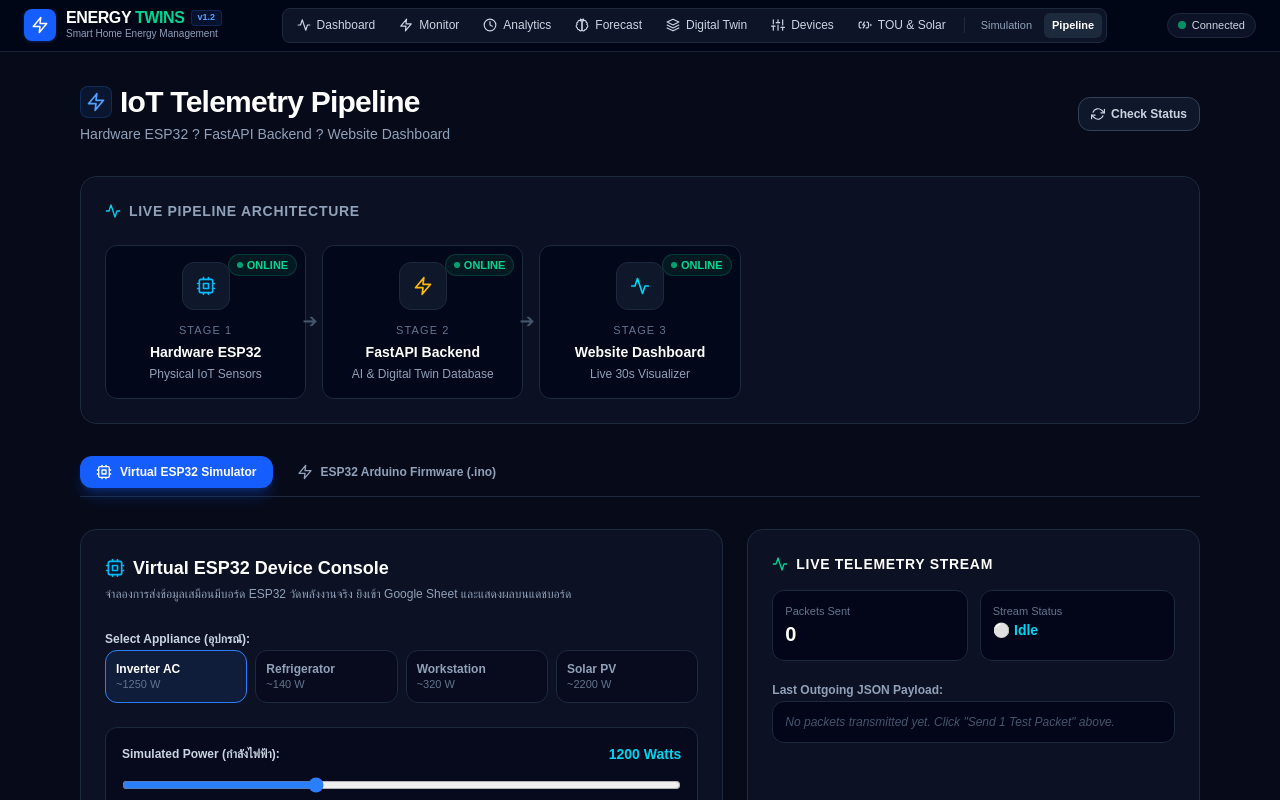
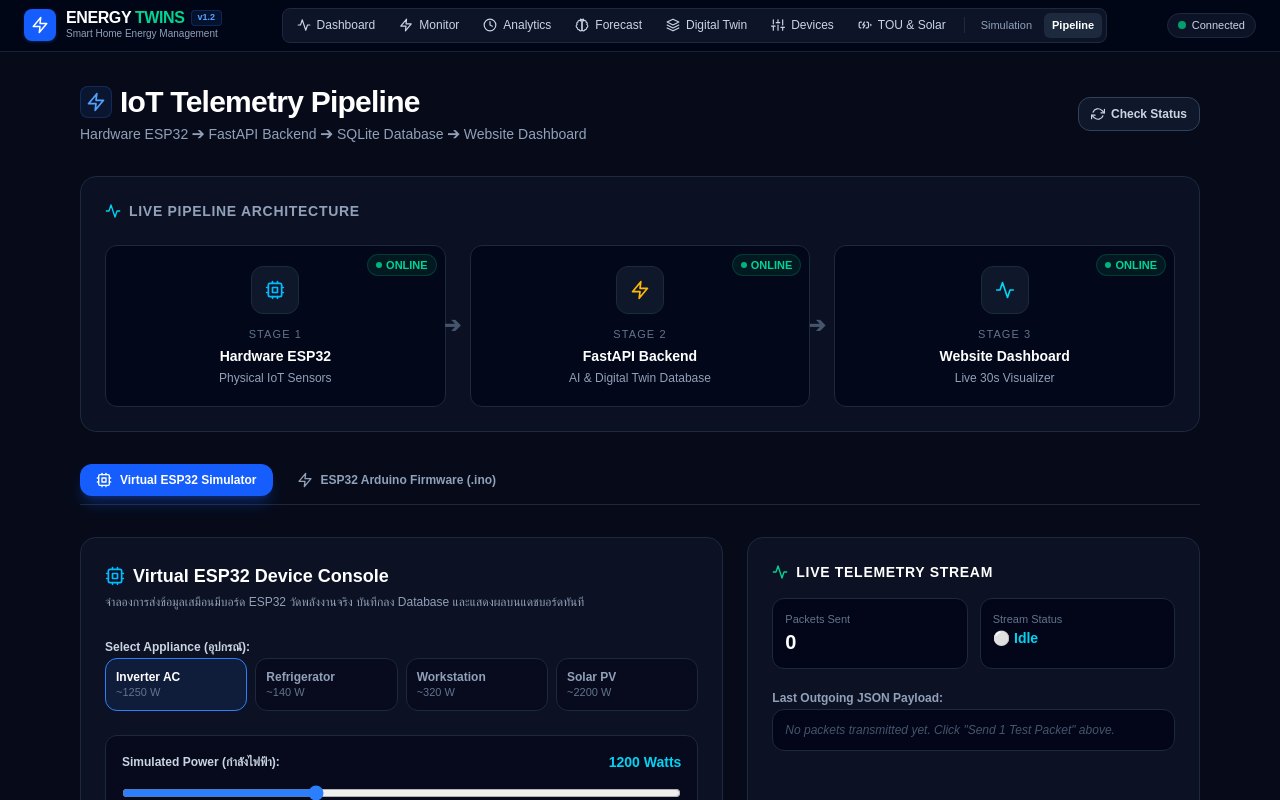
Before and after one commit to pasitthongkue121-web/ET, a Next.js app in the folder frontend/: page /pipeline in a window 1280 px wide. Shown: the top 800 px of the page. Built offline with nearby package versions, Linux system fonts and the light colour scheme; no server answers.

Commit message:
Fix: crash fixes + GSheet removal + auth UI: frontend/app/pipeline/page.tsx

```diff
--- a/frontend/app/pipeline/page.tsx
+++ b/frontend/app/pipeline/page.tsx
@@ -91,14 +91,13 @@ export default function PipelinePage() {
 
   const refreshData = useCallback(async () => {
     try {
-      const [h, s, gs] = await Promise.all([
+      const [h, s] = await Promise.all([
         getPipelineHealth().catch(() => null),
         getESP32SimStatus().catch(() => null),
-        get().catch(() => null),
       ]);
       setHealth(h);
       setSimStatus(s);
-          } catch {}
+    } catch {}
   }, []);
 
   // Auto-poll pipeline STATUS only (does not start simulator or write data)
@@ -136,7 +135,7 @@ export default function PipelinePage() {
       const res = await sendESP32TestPacket(selectedDevice, sliderWatts, 230.0);
       setActionMessage({
         type: 'success',
-        text: `Telemetry packet injected! (${res.payload.device_id}: ${res.payload.power_w}W, ${res.payload.voltage}V) -> Check Google Sheet & Dashboard!`
+        text: `Telemetry packet injected! (${res.payload?.device_id || selectedDevice}: ${res.payload?.power_w || sliderWatts}W, 230V) -> Check Database & Dashboard!`
       });
       await refreshData();
     } catch (err: any) {
@@ -186,7 +185,7 @@ export default function PipelinePage() {
                 IoT Telemetry Pipeline
               </h1>
             </div>
-            <p className="mt-1 text-sm text-slate-400">Hardware ESP32 ? FastAPI Backend ? Website Dashboard</p>
+            <p className="mt-1 text-sm text-slate-400">Hardware ESP32 ➔ FastAPI Backend ➔ SQLite Database ➔ Website Dashboard</p>
           </div>
 
           <div className="flex items-center gap-2">
@@ -209,11 +208,11 @@ export default function PipelinePage() {
             Live Pipeline Architecture
           </h2>
 
-          <div className="grid grid-cols-1 md:grid-cols-5 gap-4 relative">
+          <div className="grid grid-cols-1 md:grid-cols-3 gap-6 relative">
             {stages.map((stage, idx) => (
               <div
                 key={stage.num}
-                className="flex flex-col items-center text-center p-4 rounded-xl border border-slate-800 bg-slate-950/80 relative group hover:border-slate-700 transition"
+                className="flex flex-col items-center text-center p-5 rounded-xl border border-slate-800 bg-slate-950/80 relative group hover:border-slate-700 transition"
               >
                 <div className="absolute top-2 right-2">
                   <StatusPill status={stage.status} />
@@ -229,7 +228,7 @@ export default function PipelinePage() {
 
                 {/* Arrow to next hop */}
                 {idx < stages.length - 1 && (
-                  <div className="hidden md:block absolute -right-3 top-1/2 -translate-y-1/2 z-10 text-slate-600">
+                  <div className="hidden md:block absolute -right-4 top-1/2 -translate-y-1/2 z-10 text-slate-600 font-bold text-lg">
                     ➔
                   </div>
                 )}
@@ -291,7 +290,7 @@ export default function PipelinePage() {
                   Virtual ESP32 Device Console
                 </h3>
                 <p className="text-xs text-slate-400 mt-1">
-                  จำลองการส่งข้อมูลเสมือนมีบอร์ด ESP32 วัดพลังงานจริง ยิงเข้า Google Sheet และแสดงผลบนแดชบอร์ด
+                  จำลองการส่งข้อมูลเสมือนมีบอร์ด ESP32 วัดพลังงานจริง บันทึกลง Database และแสดงผลบนแดชบอร์ดทันที
                 </p>
               </div>
 
```
